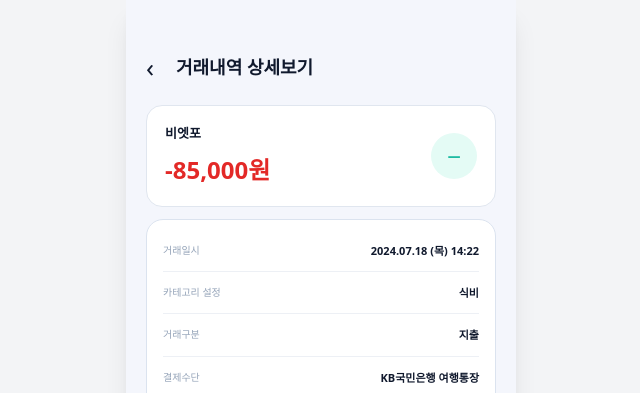
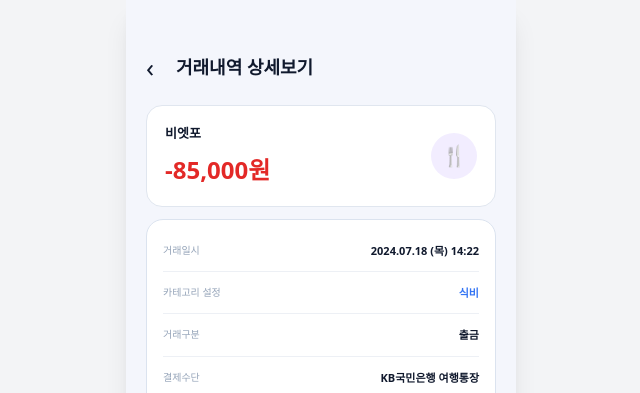
Before and after one commit to youhyun010615/KB7-TRIPass, a Vue app in the folder frontend/: page /asset/transactions/1 in a window 1280 px wide. Shown: the top 393 px of the page, without its empty margins (319-959 px from the left). Built offline with nearby package versions, Linux system fonts and the light colour scheme; sample sign-in values are in the browser's storage; the HTML template or start-up script is replaced by a standard one.

Commit message:
fix(account): 거래별 상세 정보와 아이콘 표시 수정 (#27)

```diff
--- a/frontend/src/components/asset/TransactionGroups.vue
+++ b/frontend/src/components/asset/TransactionGroups.vue
@@ -2,6 +2,7 @@
 defineProps({ groups: { type: Array, required: true } })
 defineEmits(['select'])
 const money = (value) => `${value > 0 ? '+' : '-'}${Math.abs(value).toLocaleString('ko-KR')}원`
+const categoryIcons = { 급여: '₩', 카페: '☕', 식비: '🍴', 생활비: '🛒', 교통비: '🚌', 자동이체: '↻' }
 </script>
 
 <template>
@@ -9,9 +10,9 @@ const money = (value) => `${value > 0 ? '+' : '-'}${Math.abs(value).toLocaleStri
     <section v-for="group in groups" :key="group.date">
       <h3>{{ group.label }}</h3>
       <button v-for="item in group.items" :key="item.id" @click="$emit('select', item)">
-        <time>{{ item.time }}</time>
+        <span class="category-icon">{{ categoryIcons[item.category] || '▦' }}</span>
         <span><b>{{ item.merchant }}</b><small>{{ item.category }} | {{ item.method }}</small></span>
-        <strong :class="item.amount > 0 ? 'deposit' : 'withdrawal'">{{ money(item.amount) }}</strong>
+        <span class="amount"><strong :class="item.amount > 0 ? 'deposit' : 'withdrawal'">{{ money(item.amount) }}</strong><time>{{ item.time }}</time></span>
       </button>
     </section>
     <p v-if="!groups.length" class="empty">조회된 거래내역이 없어요.</p>
@@ -19,5 +20,5 @@ const money = (value) => `${value > 0 ? '+' : '-'}${Math.abs(value).toLocaleStri
 </template>
 
 <style scoped>
-.transaction-groups section{margin-bottom:18px}.transaction-groups h3{margin:0 4px 9px;color:#94a3b8;font-size:11px;font-weight:800}.transaction-groups button{display:grid;grid-template-columns:42px 1fr auto;align-items:center;width:100%;margin-bottom:8px;padding:11px 12px;border:1px solid #e2e7ef;border-radius:14px;background:white;box-shadow:0 3px 9px #1e34620b;text-align:left}.transaction-groups time{color:#94a3b8;font-size:9px}.transaction-groups span b,.transaction-groups span small{display:block}.transaction-groups span b{font-size:12px}.transaction-groups span small{max-width:160px;margin-top:4px;overflow:hidden;color:#94a3b8;font-size:8px;text-overflow:ellipsis;white-space:nowrap}.transaction-groups strong{font-size:12px;white-space:nowrap}.deposit{color:#0758d6}.withdrawal{color:#e32927}.empty{padding:50px 0;text-align:center;color:#94a3b8;font-size:12px}
+.transaction-groups section{margin-bottom:18px}.transaction-groups h3{margin:0 4px 9px;color:#94a3b8;font-size:11px;font-weight:800}.transaction-groups button{display:grid;grid-template-columns:36px 1fr auto;align-items:center;gap:8px;width:100%;margin-bottom:8px;padding:11px 12px;border:1px solid #e2e7ef;border-radius:14px;background:white;box-shadow:0 3px 9px #1e34620b;text-align:left}.category-icon{display:grid;width:32px;height:32px;place-items:center;border-radius:50%;background:#eef4ff;font-size:13px}.transaction-groups span b,.transaction-groups span small{display:block}.transaction-groups span b{font-size:12px}.transaction-groups span small{max-width:150px;margin-top:4px;overflow:hidden;color:#94a3b8;font-size:8px;text-overflow:ellipsis;white-space:nowrap}.amount{text-align:right}.transaction-groups strong,.transaction-groups time{display:block}.transaction-groups strong{font-size:12px;white-space:nowrap}.transaction-groups time{margin-top:4px;color:#94a3b8;font-size:8px}.deposit{color:#0758d6}.withdrawal{color:#e32927}.empty{padding:50px 0;text-align:center;color:#94a3b8;font-size:12px}
 </style>
--- a/frontend/src/views/asset/TransactionDetailView.vue
+++ b/frontend/src/views/asset/TransactionDetailView.vue
@@ -8,10 +8,23 @@ const router = useRouter()
 const asset = useAssetStore()
 const item = computed(() => asset.getTransaction(route.params.transactionId))
 const money = (value) => `${value > 0 ? '+' : '-'}${Math.abs(value || 0).toLocaleString('ko-KR')}원`
+const categoryVisuals = {
+  급여: { icon: '₩', tone: '#e4fbf5', color: '#12ad92' },
+  카페: { icon: '☕', tone: '#fff4e5', color: '#c46b19' },
+  식비: { icon: '🍴', tone: '#f2edff', color: '#7547d8' },
+  생활비: { icon: '🛒', tone: '#eaf8f1', color: '#1c9a67' },
+  교통비: { icon: '🚌', tone: '#eaf2ff', color: '#3475f4' },
+  자동이체: { icon: '↻', tone: '#edf1f7', color: '#53657d' },
+}
+const visual = computed(() => categoryVisuals[item.value?.category] || { icon: '▦', tone: '#edf4ff', color: '#3475f4' })
+const isDeposit = computed(() => Number(item.value?.amount || 0) > 0)
 const rows = computed(() => item.value ? [
-  ['거래일시', `${item.value.dateLabel} ${item.value.time}`], ['카테고리 설정', item.value.category],
-  ['거래구분', item.value.amount > 0 ? '입금' : '지출'], ['결제수단', item.value.method],
-  ['사용처', item.value.user], ['거래 후 잔액', `${item.value.balanceAfter.toLocaleString('ko-KR')}원`],
+  { label: '거래일시', value: `${item.value.dateLabel} ${item.value.time}` },
+  { label: '카테고리 설정', value: item.value.category, accent: true },
+  { label: '거래구분', value: isDeposit.value ? '입금' : '출금' },
+  { label: isDeposit.value ? '입금 계좌' : '결제수단', value: item.value.method },
+  { label: isDeposit.value ? '입금처' : '사용처', value: item.value.user || item.value.merchant },
+  { label: '거래 후 잔액', value: `${item.value.balanceAfter.toLocaleString('ko-KR')}원` },
 ] : [])
 </script>
 
@@ -19,8 +32,8 @@ const rows = computed(() => item.value ? [
   <main class="detail-page">
     <header><button @click="router.back()">‹</button><h1>거래내역 상세보기</h1></header>
     <template v-if="item">
-      <section class="hero"><div><b>{{ item.merchant }}</b><strong :class="item.amount > 0 ? 'deposit' : 'withdrawal'">{{ money(item.amount) }}</strong></div><span>{{ item.amount > 0 ? '＋' : '−' }}</span></section>
-      <section class="info-card"><div v-for="row in rows" :key="row[0]"><small>{{ row[0] }}</small><b>{{ row[1] }}</b></div></section>
+      <section class="hero"><div><b>{{ item.merchant }}</b><strong :class="isDeposit ? 'deposit' : 'withdrawal'">{{ money(item.amount) }}</strong></div><span :style="{ background: visual.tone, color: visual.color }">{{ visual.icon }}</span></section>
+      <section class="info-card"><div v-for="row in rows" :key="row.label"><small>{{ row.label }}</small><b :class="{ accent: row.accent }">{{ row.value }}</b></div></section>
       <h2>메모</h2><section class="memo">{{ item.memo || '등록된 메모가 없어요.' }}</section>
     </template>
     <p v-else class="empty">거래내역을 찾을 수 없어요.</p>
@@ -28,5 +41,5 @@ const rows = computed(() => item.value ? [
 </template>
 
 <style scoped>
-.detail-page{width:min(100%,390px);min-height:100vh;margin:0 auto;padding:48px 20px 30px;background:#f4f6fc;color:#10192d}header{display:grid;grid-template-columns:30px 1fr;align-items:center;margin-bottom:18px}header button{font-size:26px;text-align:left}h1{font-size:18px;font-weight:900}.hero{display:flex;align-items:center;justify-content:space-between;padding:18px;border:1px solid #e0e6ef;border-radius:16px;background:white}.hero b,.hero strong{display:block}.hero b{font-size:13px}.hero strong{margin-top:8px;font-size:24px}.hero span{display:grid;width:46px;height:46px;place-items:center;border-radius:50%;background:#e4fbf5;color:#14b89e;font-size:24px}.deposit{color:#13b89f}.withdrawal{color:#e32927}.info-card{margin-top:12px;padding:10px 16px;border:1px solid #dbe3ef;border-radius:17px;background:white}.info-card div{display:grid;grid-template-columns:100px 1fr;padding:13px 0;border-bottom:1px solid #edf0f5}.info-card div:last-child{border:0}.info-card small{color:#94a3b8;font-size:10px}.info-card b{text-align:right;font-size:11px;line-height:1.4}h2{margin:20px 3px 9px;font-size:12px;font-weight:900}.memo{padding:15px;border:1px solid #dbe3ef;border-radius:12px;background:white;font-size:11px}.empty{padding:80px 0;text-align:center;color:#94a3b8}
+.detail-page{width:min(100%,390px);min-height:100vh;margin:0 auto;padding:48px 20px 30px;background:#f4f6fc;color:#10192d}header{display:grid;grid-template-columns:30px 1fr;align-items:center;margin-bottom:18px}header button{font-size:26px;text-align:left}h1{font-size:18px;font-weight:900}.hero{display:flex;align-items:center;justify-content:space-between;padding:18px;border:1px solid #e0e6ef;border-radius:16px;background:white}.hero b,.hero strong{display:block}.hero b{font-size:13px}.hero strong{margin-top:8px;font-size:24px}.hero span{display:grid;width:46px;height:46px;place-items:center;border-radius:50%;font-size:20px;font-weight:900}.deposit{color:#13b89f}.withdrawal{color:#e32927}.info-card{margin-top:12px;padding:10px 16px;border:1px solid #dbe3ef;border-radius:17px;background:white}.info-card div{display:grid;grid-template-columns:100px 1fr;padding:13px 0;border-bottom:1px solid #edf0f5}.info-card div:last-child{border:0}.info-card small{color:#94a3b8;font-size:10px}.info-card b{text-align:right;font-size:11px;line-height:1.4}.info-card .accent{color:#3475f4}h2{margin:20px 3px 9px;font-size:12px;font-weight:900}.memo{padding:15px;border:1px solid #dbe3ef;border-radius:12px;background:white;font-size:11px}.empty{padding:80px 0;text-align:center;color:#94a3b8}
 </style>
```
